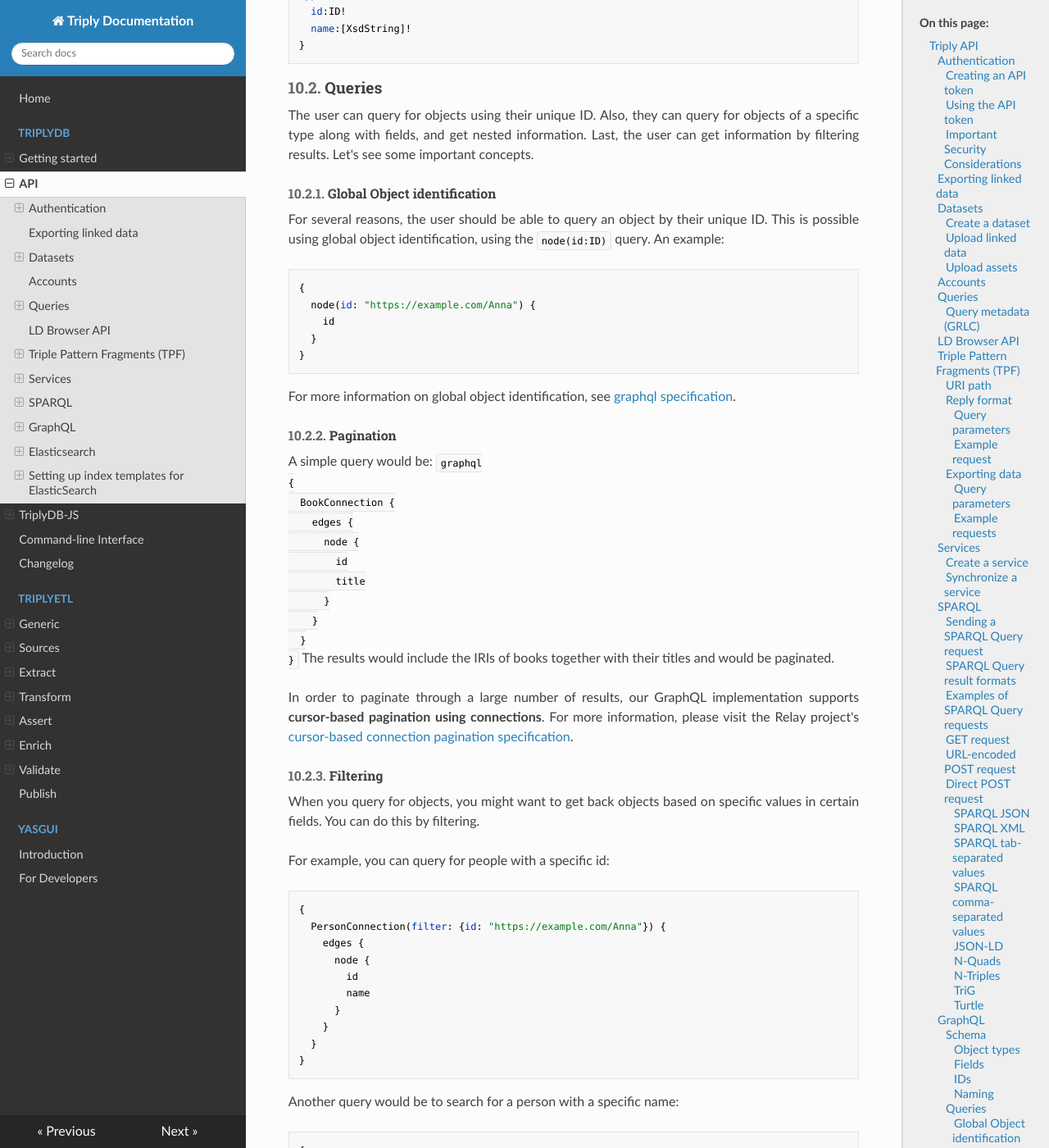
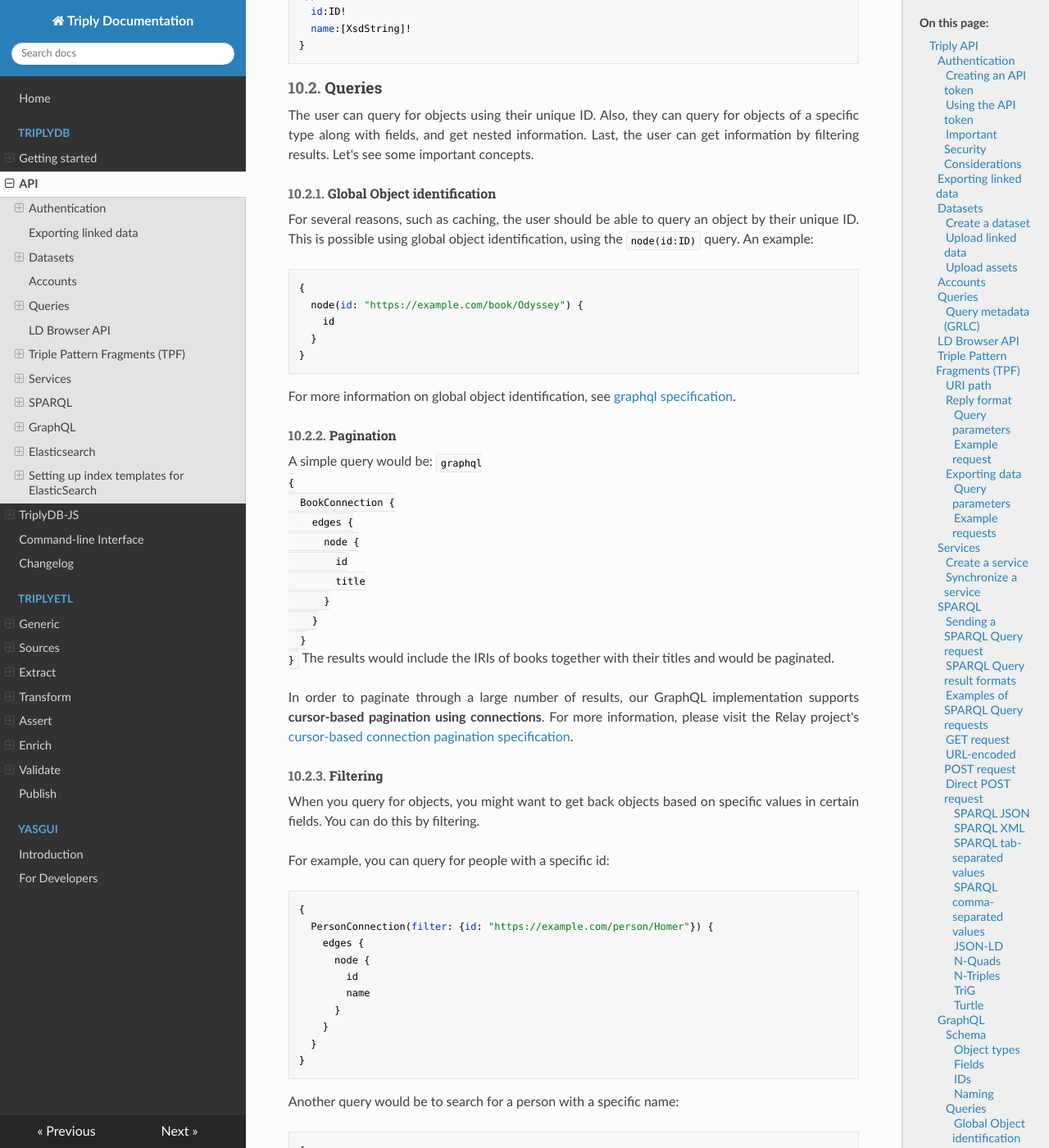
Before and after one commit to TriplyDB/Documentation, an MkDocs documentation site: the page built from docs/triply-api/index.md, in a window 1280 px wide and 1400 px high, scrolled down 21380 px. Shown: the whole window at 82% size. Built offline with MkDocs 1.6.1, drawn with Linux system fonts in a browser that asks for light colours; some of the changed text lies outside the part shown.

Commit message:
feedback

````diff
--- a/docs/triply-api/index.md
+++ b/docs/triply-api/index.md
@@ -859,7 +859,6 @@
 ```
 
 The object type will be:
-
 ```graphql
 type Book {
   id:ID!
@@ -966,12 +965,12 @@
 
 
 #### Global Object identification
-For several reasons, the user should be able to query an object by their unique ID. This is possible using global object identification, using the `node(id:ID)` query.
+For several reasons, such as caching, the user should be able to query an object by their unique ID. This is possible using global object identification, using the `node(id:ID)` query.
 An example:
 
 ```graphql
 {
-  node(id: "https://example.com/Anna") {
+  node(id: "https://example.com/book/Odyssey") {
     id
   }
 }
@@ -1003,7 +1002,7 @@
 For example, you can query for people with a specific id:
 ```graphql
 {
-  PersonConnection(filter: {id: "https://example.com/Anna"}) {
+  PersonConnection(filter: {id: "https://example.com/person/Homer"}) {
     edges {
       node {
         id
@@ -1016,7 +1015,7 @@
 Another query would be to search for a person with a specific name:
 ```graphql
 {
-  PersonConnection(filter: {name: {eq: "https://example.com/Anna"}}) {
+  PersonConnection(filter: {name: {eq: "https://example.com/person/Homer"}}) {
     edges {
       node {
         id
@@ -1038,7 +1037,7 @@
 ```graphql
 {
   BookConnection(
-    filter: {author: {name: {eq: "Anna"}}}
+    filter: {author: {name: {eq: "Homer"}}}
   ) {
     edges {
       node {
@@ -1052,7 +1051,7 @@
 ```graphql
 {
   BookConnection(
-    filter: {author: {name: {eq: "Anna"}}, name: {eq: "Anna's book"}}
+    filter: {author: {name: {eq: "Homer"}}, name: {eq: "Odyssey"}}
   ) {
     edges {
       node {
````
